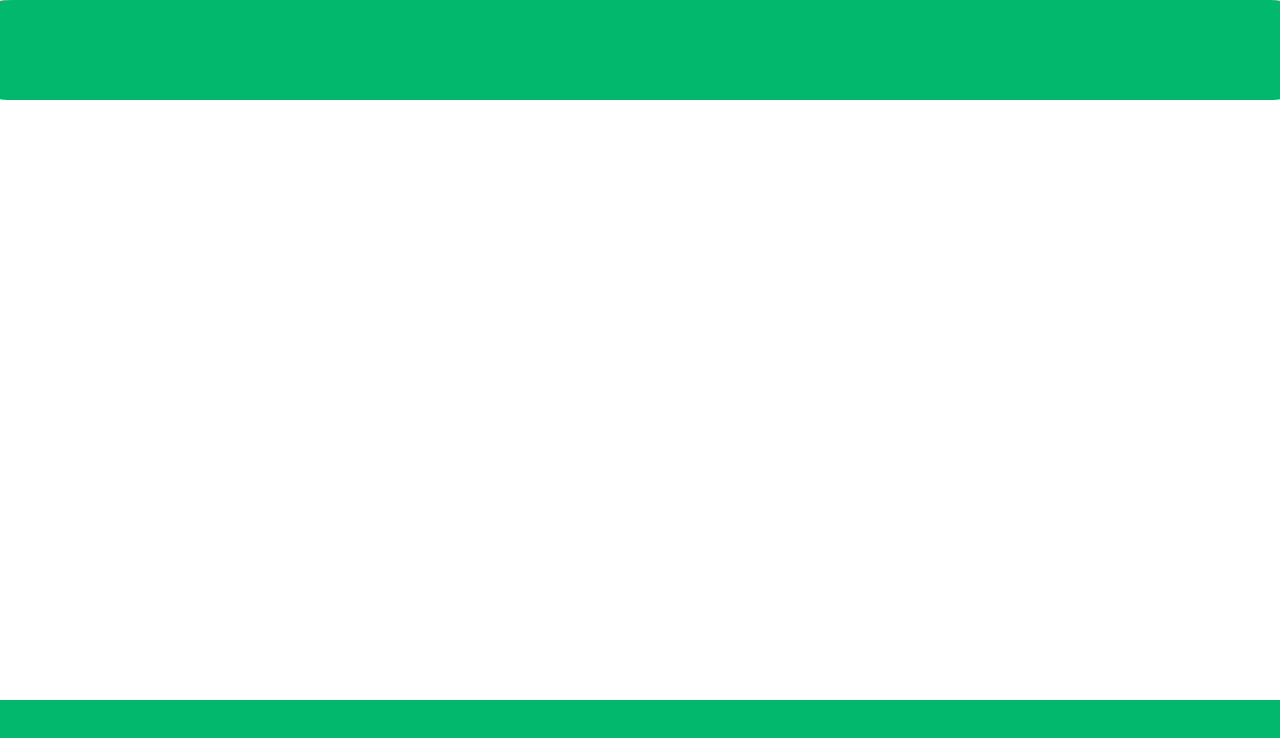
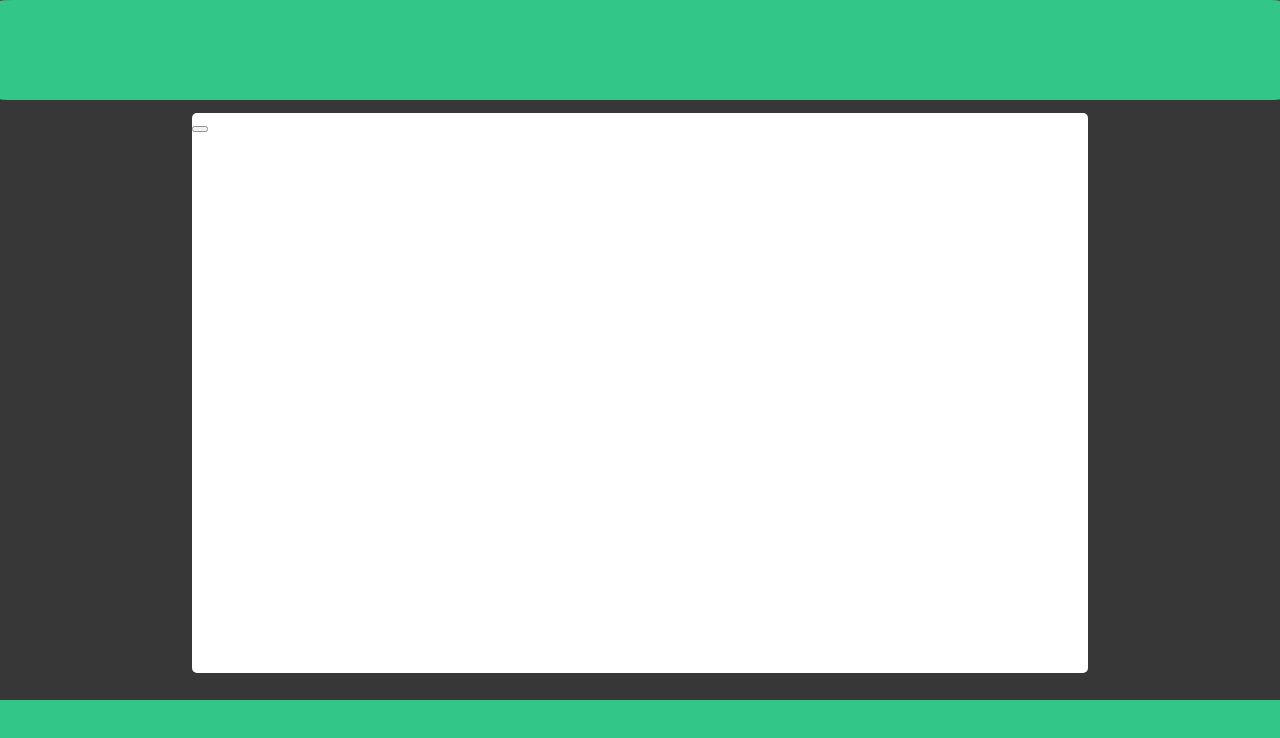
Before and after one commit to RuanMiguelGit/Paint-Calculator, a React (Create React App) app: page / in a window 1280 px wide. Shown: the top 738 px of the page. Built offline with nearby package versions, Linux system fonts and the light colour scheme.

Commit message:
main card style

```diff
--- a/src/Styles/Main.css
+++ b/src/Styles/Main.css
@@ -1,3 +1,15 @@
+.overlay{
+    opacity:0.8;
+    background-color:rgba(0, 0, 0, 0.979);
+    position:fixed;
+    width:100%;
+    height:100%;
+    top:0px;
+    left:0px;
+    z-index:1000;
+}
+
+
 .header {
     background-color:rgb(1, 184, 108);
     border-radius: 1%;
@@ -13,6 +25,18 @@
     padding: 50px 30px;
     text-align: center;
     width: 100%;
+}
+
+.main-card {
+    background-color: white;
+    border-radius: 5px;
+    box-shadow: 0 4px 8px 0 rgba(0,0,0,0.2);
+    color:white;
+    margin-left: 15%;
+    margin-top:1%;
+    width: 70%;
+    height: 70%;
+
 }
 
 @media screen and (max-width: 500px) {
--- a/src/components/Header.js
+++ b/src/components/Header.js
@@ -4,7 +4,6 @@ import PropTypes from 'prop-types';
 function Header( { Style } ) {
   return (
     <div className={ Style }>
-
     </div>
   );
 }
--- /dev/null
+++ b/src/components/MainCard.js
@@ -0,0 +1,16 @@
+import React from 'react';
+import PropTypes from 'prop-types';
+import Button from '../components/Button'
+function MainCard( { Style } ) {
+  return (
+    <div className={Style}>
+        <Button />
+    </div>
+  );
+}
+
+export default MainCard;
+
+MainCard.propTypes = {
+    Style: PropTypes.string.isRequired,
+  };
--- a/src/pages/Main.js
+++ b/src/pages/Main.js
@@ -1,12 +1,14 @@
 import React from 'react'
 import Footer from '../components/Footer';
 import Header from '../components/Header';
+import MainCard from '../components/MainCard';
 import '../Styles/Main.css'
 
 function Main() {
   return (
-    <div>
+    <div className='overlay'>
       <Header Style='header' />
+      <MainCard Style='main-card'/>
       <Footer Style='footer'/>
     </div>
   );
```
